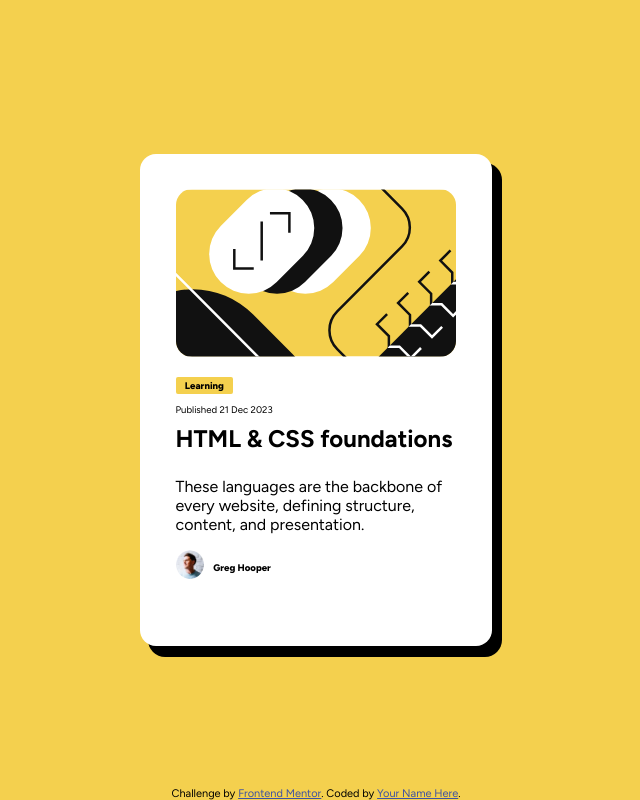
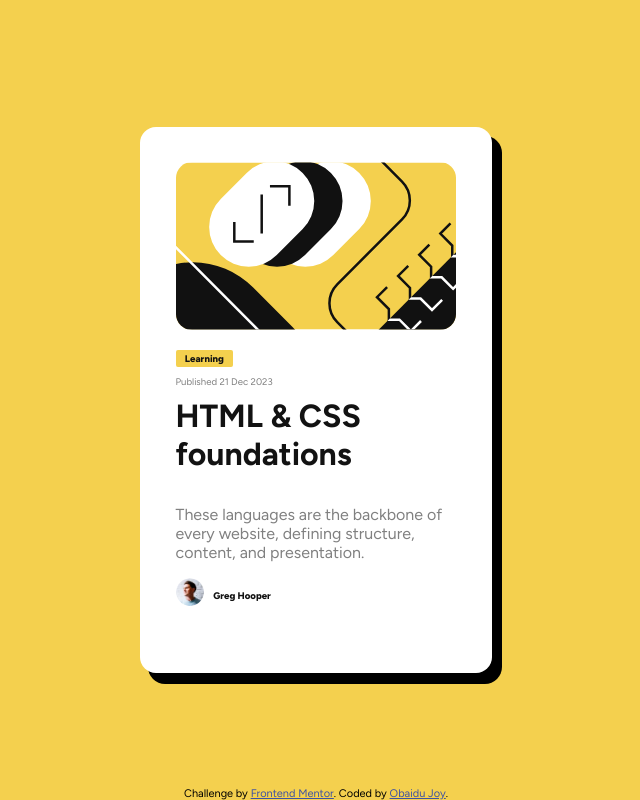
Before and after one commit to JoyObaidu/Blog-Preview-card, a plain HTML site: page index.html in a window 1280 px wide. Shown: the whole page, without its empty margins (324-964 px from the left). Drawn offline with Linux system fonts and the light colour scheme.

Commit message:
first commit

```diff
--- a/index.html
+++ b/index.html
@@ -11,7 +11,7 @@
 </head>
 <body>
  <main>
-  <section>
+  <div class="card">
     <img src="./assets/images/illustration-article.svg" alt="illustration-article-img">
     <p class="learning">Learning</p>
     <p class="published">Published 21 Dec 2023</p>
@@ -22,17 +22,13 @@
       <img src="./assets/images/image-avatar.webp" alt="image-avatar">
       <b> Greg Hooper</b>
     </div>
-
-
-
-  </section>
+  </div>
  </main>
-
-
-
-  <div class="attribution">
-    Challenge by <a href="https://www.frontendmentor.io?ref=challenge" target="_blank">Frontend Mentor</a>.
-    Coded by <a href="#">Your Name Here</a>.
-  </div>
+  <footer class="attribution">
+    Challenge by
+    <a href="https://www.frontendmentor.io?ref=challenge" target="_blank">
+      Frontend Mentor</a>.
+    Coded by <a href="#">Obaidu Joy</a>.
+</footer>
 </body>
 </html>
--- a/style.css
+++ b/style.css
@@ -23,25 +23,31 @@ body{
     justify-content: center;
     font-size: 1em;
 }
-section *{
+.card *{
     margin-bottom: 1em;
 }
-section{
+p{
+    color: var(--Grey);
+}
+.card{
     background-color: var(--White);
     margin: 30% 10%;
     padding: 5%;
     border-radius: 1em;
     box-shadow: 9px 10px 0px 1px #000000;
 }
-section h1 :hover{
+.card h1:hover{
     color: var(--Yellow);
     cursor: pointer;
 }
-section img{
+h1, b{
+    color: var(--Black);
+}
+.card img{
     width: 100%;
     border-radius: 1em;
 }
-section p.learning{
+.card p.learning{
     font-size: 0.6em;
     background-color: var(--Yellow);
     max-width: 6em;
@@ -49,15 +55,16 @@ section p.learning{
     text-align: center;
     border-radius: 0.2em;
     font-weight: 800;
+    color: var(--Black);
 }
-section p.published{
+.card p.published{
     font-size: 0.6em;
 }
-section .profile{
+.card .profile{
     display: flex;
     align-items: center;
 }
-section .profile img{
+.card .profile img{
     width: 10%;
 }
 .profile b{
@@ -65,7 +72,8 @@ section .profile img{
     font-weight: 800;
     font-size: 0.6em;
 }
-.attribution { font-size: 11px; text-align: center;
+.attribution {
+    font-size: 11px; text-align: center;
     position: fixed;
     bottom: 0;
 }
@@ -74,7 +82,7 @@ section .profile img{
  }
 
  @media screen and (min-width: 650px) {
-    section{
+    .card{
         width: 50%;
         margin: 0 auto;
     }
```
